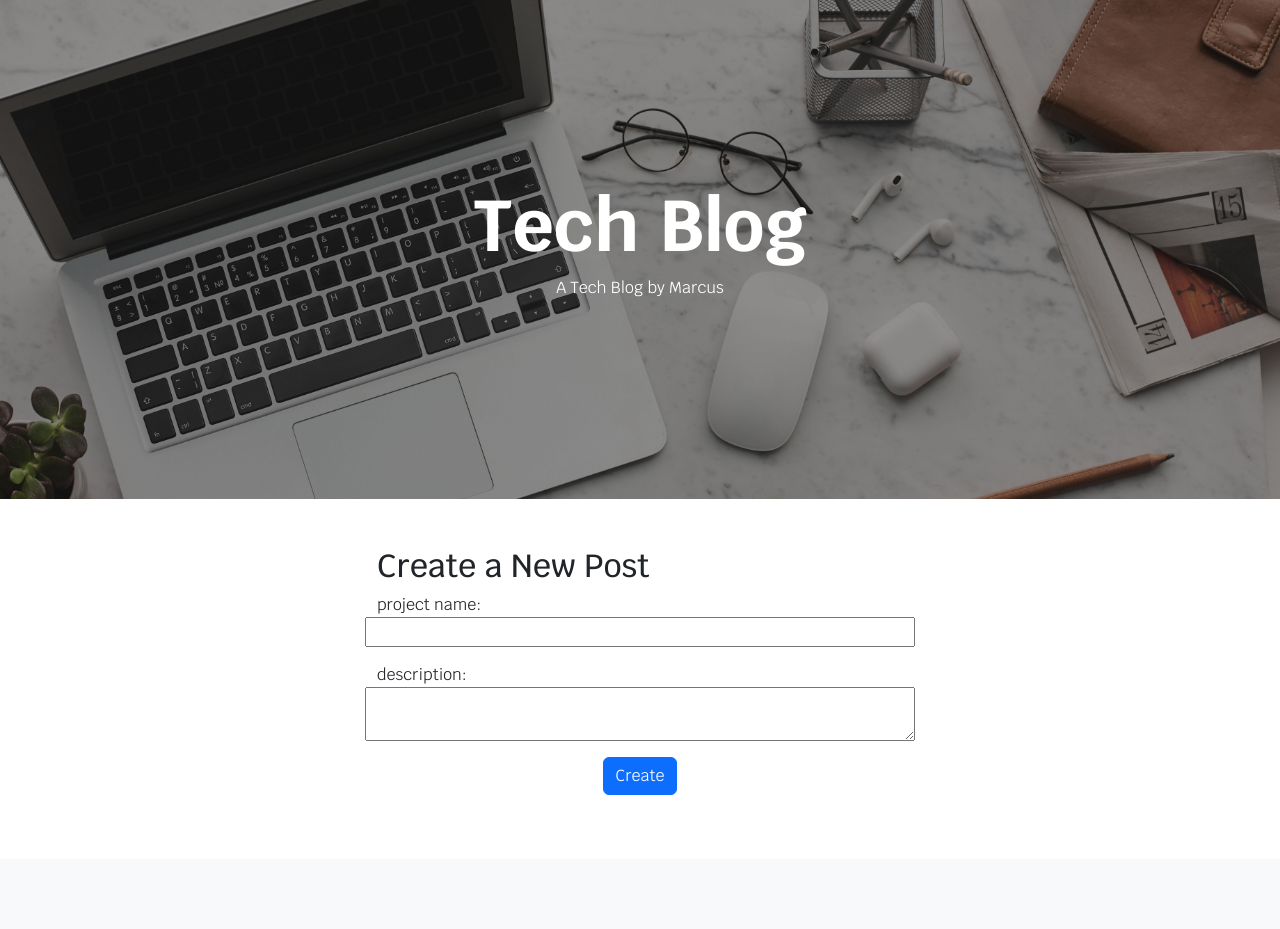
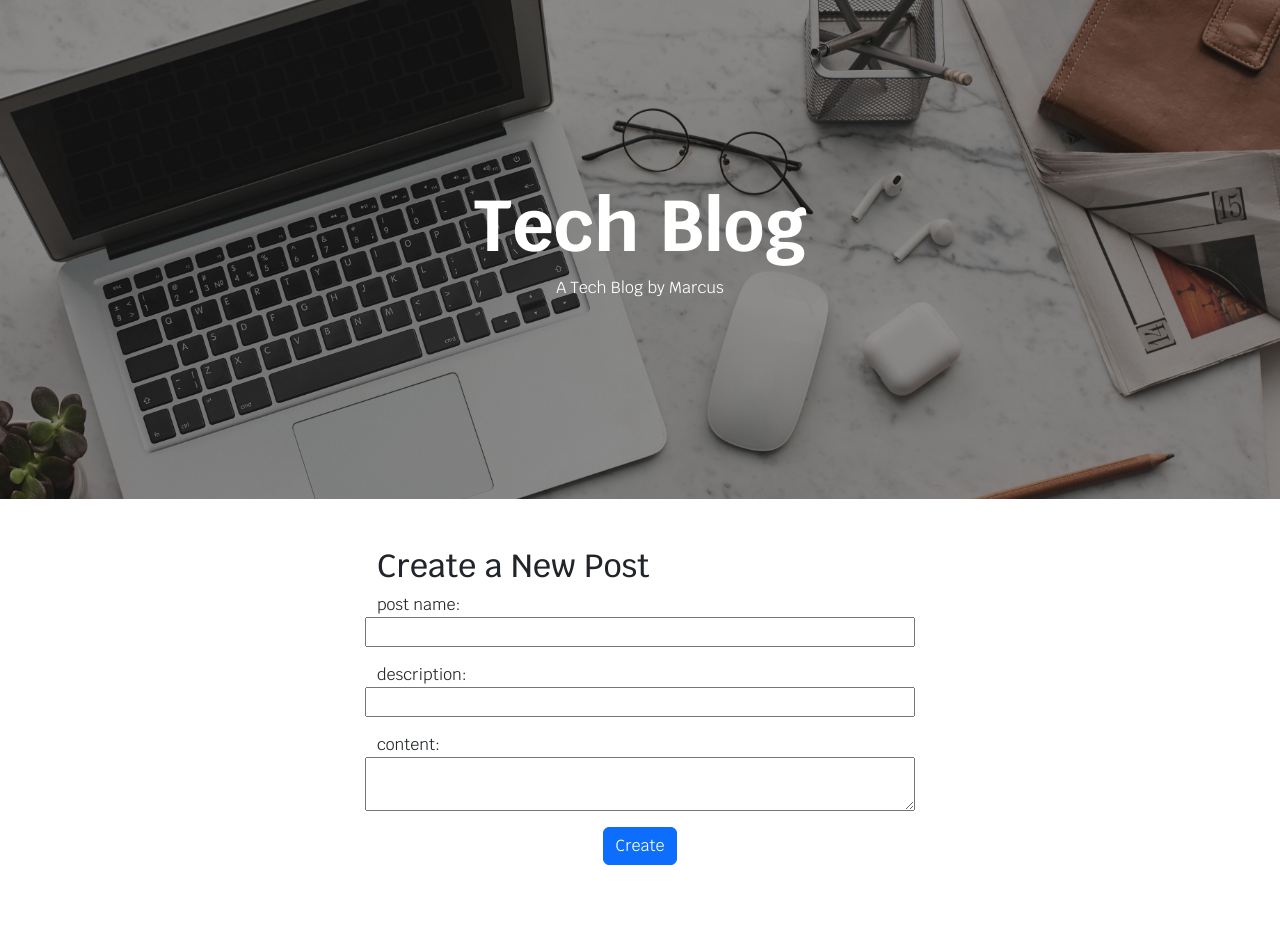
Before and after one commit to mahiv87/Tech-Blog, a Node project: template views/dashboard.handlebars in a window 1280 px wide. Shown: the part 57-986 px from the top of the page. Before the commit the page ends 916 px from the top, so only its background shows below. Run offline with Node 20 templates, Linux system fonts and the light colour scheme; the template is opened without the code that fills it, so the values that code supplies are empty; some libraries are stand-ins or nearby versions.

```diff
--- a/views/dashboard.handlebars
+++ b/views/dashboard.handlebars
@@ -4,12 +4,16 @@
 
         <form class='form new-project-form'>
             <div class='form-group mb-3 row'>
-                <label for='project-name'>project name:</label>
+                <label for='project-name'>post name:</label>
                 <input class='form-input' type='text' id='project-name' name='project-name' />
             </div>
             <div class='form-group mb-3 row'>
                 <label for='project-desc'>description:</label>
-                <textarea class='form-input' id='project-desc' name='project-desc'></textarea>
+                <input class='form-input' id='project-desc' name='project-desc' />
+            </div>
+            <div class='form-group mb-3 row'>
+                <label for='project-content'>content:</label>
+                <textarea class='form-input' id='project-content' name='project-content'></textarea>
             </div>
             <div class='form-group text-center'>
                 <button type='submit' class='btn btn-primary'>Create</button>
```
